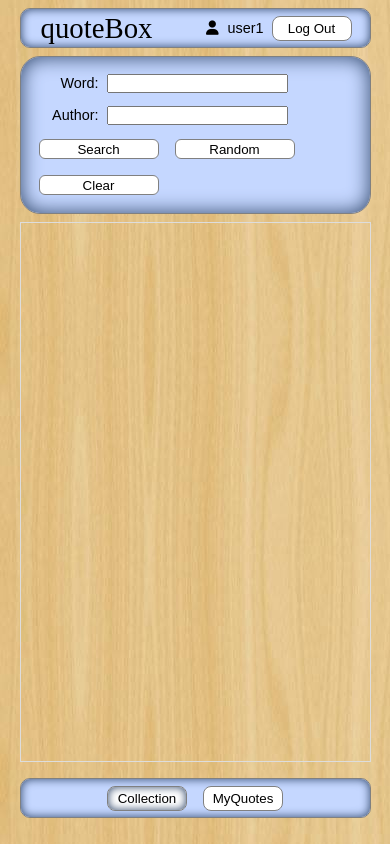
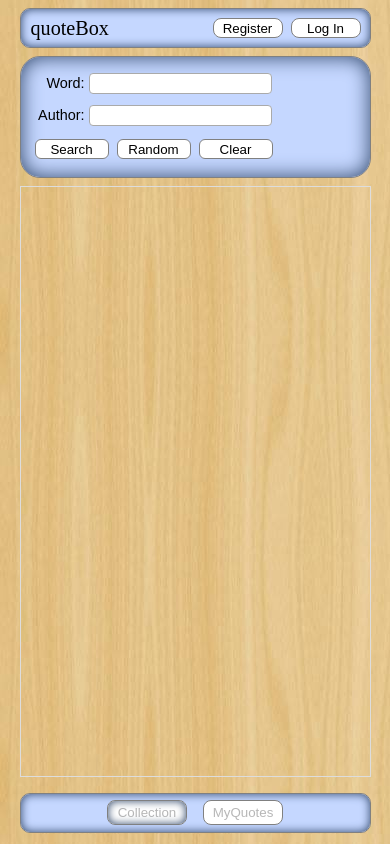
Before and after one commit to ricardopresto/quoteBox, a Vue app in the folder client/: page / in a window 390 px wide. Built offline with nearby package versions, Linux system fonts and the light colour scheme; a web font is replaced by a local one.

Commit message:
added media queries

```diff
--- a/client/src/App.vue
+++ b/client/src/App.vue
@@ -24,12 +24,13 @@
           v-model="author"
           v-on:keyup.enter="search"
         />
-        <br />
-        <button @click="search">Search</button>
-        <button v-if="!myQuotes" @click="randomQuote">Random</button>
-        <button v-if="!myQuotes" @click="clear">Clear</button>
-        <button v-if="myQuotes" @click="showAll">Show All</button>
-        <button v-if="myQuotes" @click="addNewQuote">Add New Quote</button>
+        <div id="buttons">
+          <button @click="search">Search</button>
+          <button v-if="!myQuotes" @click="randomQuote">Random</button>
+          <button v-if="!myQuotes" @click="clear">Clear</button>
+          <button v-if="myQuotes" @click="showAll">Show All</button>
+          <button v-if="myQuotes" @click="addNewQuote">New Quote</button>
+        </div>
       </div>
       <QuoteBox
         :quotes="quotes"
@@ -78,8 +79,8 @@ export default {
       author: "",
       showRegister: false,
       showLogin: false,
-      loggedIn: true,
-      currentUser: "user1",
+      loggedIn: false,
+      currentUser: "",
       myQuotes: false,
       addQuote: false,
       randomSearch: false,
@@ -182,9 +183,11 @@ export default {
     },
     collectionClick() {
       this.myQuotes = false;
+      this.clear();
     },
     myQuotesClick() {
       this.myQuotes = true;
+      this.showAll();
     },
     registerClick() {
       this.showLogin ? null : (this.showRegister = true);
@@ -235,7 +238,6 @@ button:hover {
   flex-direction: column;
   align-items: center;
 }
-
 #controlPanel {
   width: 90%;
   border: 1px solid grey;
@@ -246,7 +248,9 @@ button:hover {
   font-family: Arial, Helvetica, sans-serif;
   font-size: 0.9em;
 }
-
+#buttons {
+  display: inline-block;
+}
 button {
   margin: 8px;
   width: 120px;
@@ -262,4 +266,24 @@ span {
   width: 60px;
   text-align: right;
 }
+input {
+  margin-right: 20px;
+  padding: 2px;
+  border: 1px solid #aaa;
+  border-radius: 4px;
+}
+
+@media screen and (max-width: 484px) {
+  button {
+    width: 74px;
+    margin: 8px 4px;
+  }
+  span {
+    width: 50px;
+    margin: 8px 4px;
+  }
+  input {
+    margin-right: 0;
+  }
+}
 </style>
--- a/client/src/components/Footer.vue
+++ b/client/src/components/Footer.vue
@@ -2,16 +2,19 @@
   <div id="footerContainer">
     <button
       id="collection"
-      v-if="loggedIn == true"
+      :disabled="!loggedIn"
       :class="{ selected: !myQuotes }"
       @click="$emit('collection-click')"
     >Collection</button>
-    <button
-      id="myQuotes"
-      v-if="loggedIn == true"
-      :class="{ selected: myQuotes }"
-      @click="$emit('myquotes-click')"
-    >MyQuotes</button>
+    <div class="tooltip">
+      <button
+        id="myQuotes"
+        :disabled="!loggedIn"
+        :class="{ selected: myQuotes }"
+        @click="$emit('myquotes-click')"
+      >MyQuotes</button>
+      <span class="tooltiptext" v-if="!loggedIn">Please log in or register to use MyQuotes</span>
+    </div>
   </div>
 </template>
 
@@ -48,4 +51,38 @@ button {
 .selected {
   box-shadow: 0 0 8px rgb(46, 69, 104) inset;
 }
+.tooltip {
+  position: relative;
+}
+.tooltip .tooltiptext {
+  visibility: hidden;
+  opacity: 0.8;
+  background-color: black;
+  color: #fff;
+  text-align: center;
+  font-family: Arial, Helvetica, sans-serif;
+  font-size: 0.9em;
+  padding: 10px;
+  border-radius: 6px;
+  width: 100px;
+  bottom: 100%;
+  left: 50%;
+  margin-left: -50px;
+  position: absolute;
+  z-index: 1;
+}
+.tooltip .tooltiptext::after {
+  content: " ";
+  position: absolute;
+  top: 100%;
+  left: 50%;
+  margin-left: -5px;
+  border-width: 5px;
+  border-style: solid;
+  border-color: black transparent transparent transparent;
+  opacity: 0.8;
+}
+.tooltip:hover .tooltiptext {
+  visibility: visible;
+}
 </style>
--- a/client/src/components/Header.vue
+++ b/client/src/components/Header.vue
@@ -65,4 +65,25 @@ i {
   font-size: 2em;
   padding: 0 10px;
 }
+
+@media screen and (max-width: 484px) {
+  #headerContainer {
+    padding: 0 5px;
+  }
+  #usernameDisplay {
+    font-size: 0.7em;
+  }
+  #title {
+    font-size: 1.4em;
+    padding: 5px;
+  }
+  button {
+    height: 20px;
+    width: 70px;
+    margin: 8px 4px;
+  }
+  i {
+    margin-right: 0;
+  }
+}
 </style>
--- a/client/src/components/Login.vue
+++ b/client/src/components/Login.vue
@@ -7,7 +7,7 @@
           <input
             type="text"
             name="username"
-            placeholder="Enter Username..."
+            maxlength="10"
             v-model="username"
             @change="error = false"
             @keyup.enter="loginUser"
@@ -15,13 +15,7 @@
         </div>
         <div class="input">
           <label for="password">Password:</label>
-          <input
-            type="password"
-            name="password"
-            placeholder="Enter Password..."
-            v-model="password"
-            @keyup.enter="loginUser"
-          />
+          <input type="password" name="password" v-model="password" @keyup.enter="loginUser" />
         </div>
         <div>
           <button @click="cancelLogin">Cancel</button>
@@ -111,12 +105,14 @@ export default {
 }
 input {
   border: 1px solid grey;
-  width: 200px;
+  border-radius: 4px;
+  width: 140px;
   margin-left: 8px;
+  padding: 2px;
 }
 button {
   margin: 8px;
-  width: 100px;
+  width: 80px;
   height: 20px;
   appearance: none;
   border: 1px solid grey;
--- a/client/src/components/Quote.vue
+++ b/client/src/components/Quote.vue
@@ -162,6 +162,7 @@ export default {
   display: flex;
   flex-direction: column;
   align-items: center;
+  padding: 5px 0;
 }
 .editField {
   width: 90%;
@@ -180,7 +181,7 @@ export default {
 }
 button {
   margin: 8px;
-  width: 100px;
+  width: 80px;
   height: 20px;
   appearance: none;
   border: 1px solid grey;
--- a/client/src/components/QuoteBox.vue
+++ b/client/src/components/QuoteBox.vue
@@ -83,7 +83,7 @@ export default {
 <style scoped>
 #quoteBoxContainer {
   width: 90vw;
-  height: 64vh;
+  height: 70vh;
   overflow-y: scroll;
   border: 1px solid #ddd;
   margin: 8px;
--- a/client/src/components/Register.vue
+++ b/client/src/components/Register.vue
@@ -7,20 +7,14 @@
           <input
             type="text"
             name="username"
-            placeholder="Enter Username..."
+            maxlength="10"
             v-model="username"
             @keyup.enter="registerUser"
           />
         </div>
         <div class="input">
           <label for="password">Password:</label>
-          <input
-            type="password"
-            name="password"
-            placeholder="Enter Password..."
-            v-model="password"
-            @keyup.enter="registerUser"
-          />
+          <input type="password" name="password" v-model="password" @keyup.enter="registerUser" />
         </div>
         <div>
           <button @click="cancelReg">Cancel</button>
@@ -114,12 +108,14 @@ export default {
 }
 input {
   border: 1px solid grey;
-  width: 200px;
+  border-radius: 4px;
+  width: 140px;
   margin-left: 8px;
+  padding: 2px;
 }
 button {
   margin: 8px;
-  width: 100px;
+  width: 80px;
   height: 20px;
   appearance: none;
   border: 1px solid grey;
```
